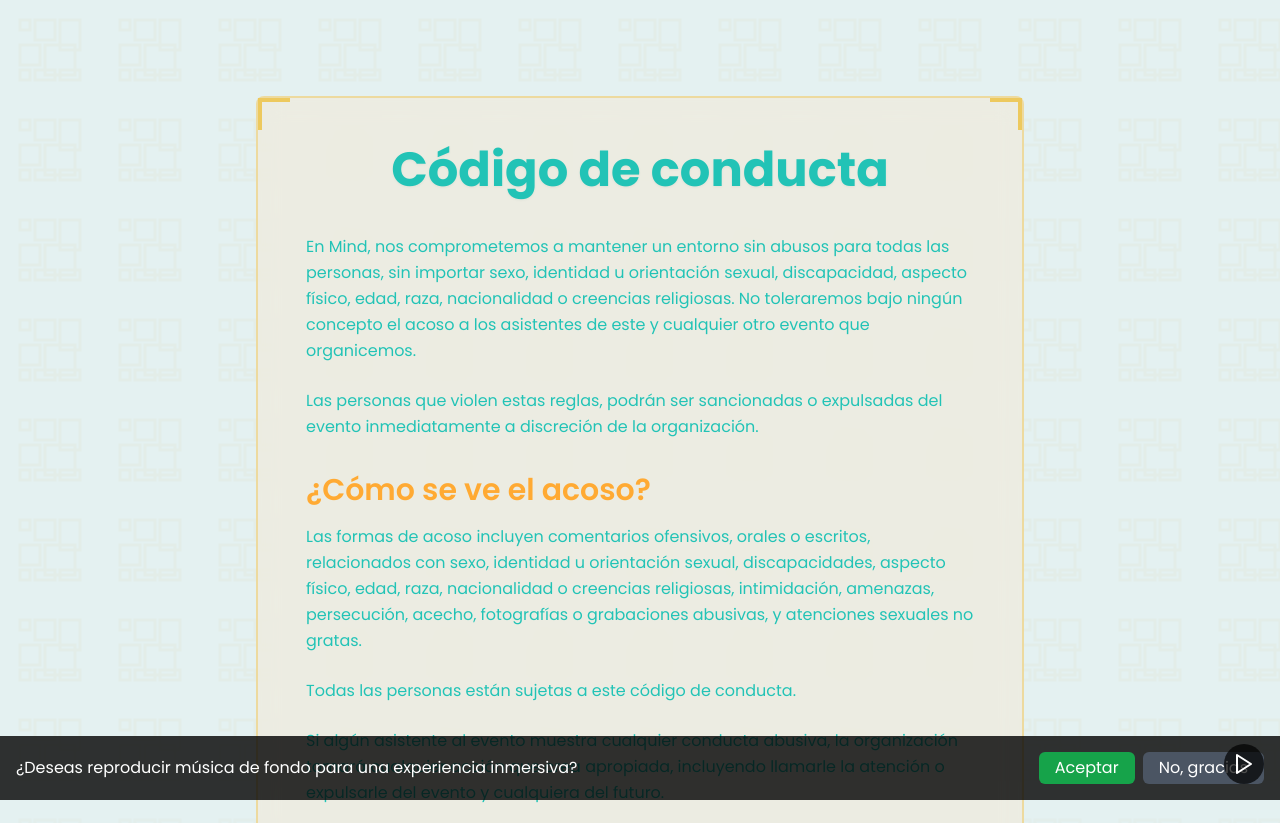
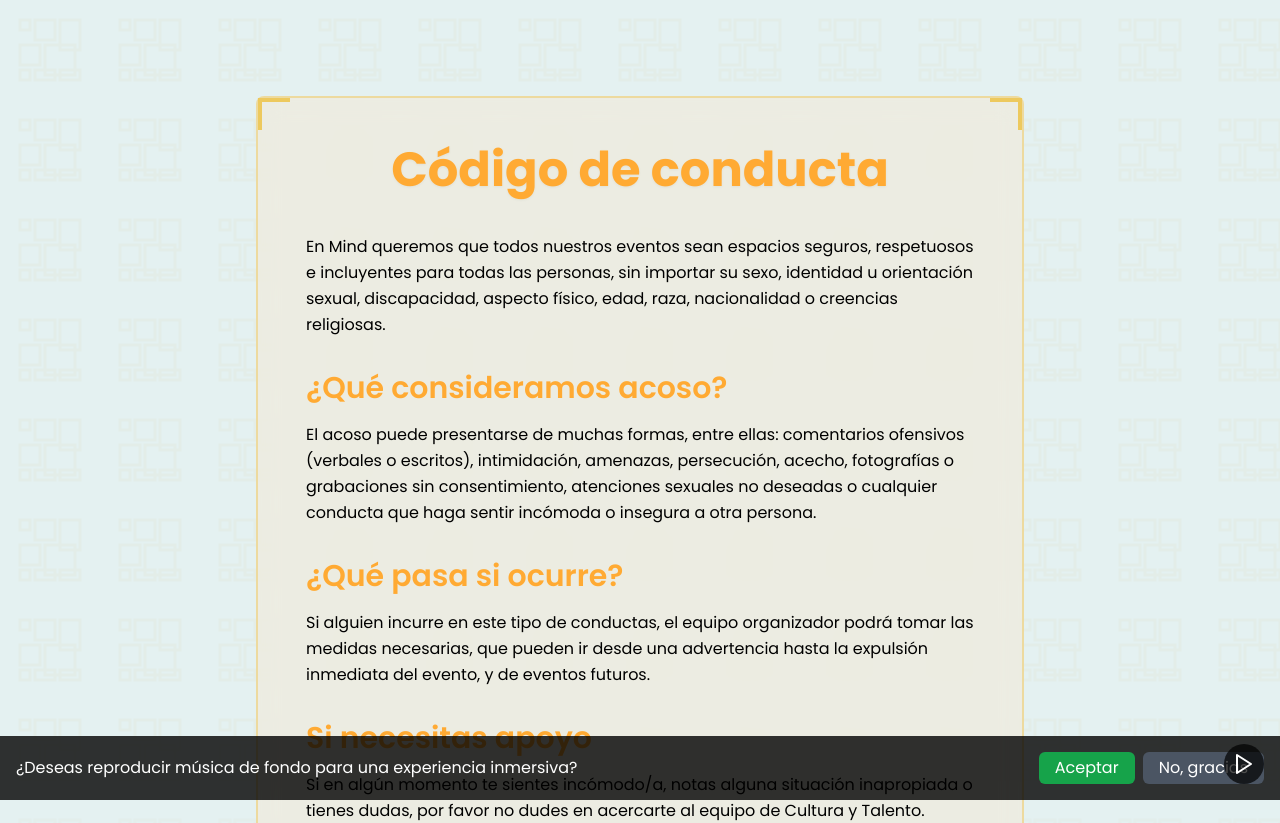
Before and after one commit to saianfordx/palmar-app, a Next.js app: page /codigo-de-conducta in a window 1280 px wide. Shown: the top 823 px of the page. Built offline with nearby package versions, Linux system fonts and the light colour scheme.

Commit message:
Letters changing

```diff
--- a/app/codigo-de-conducta/page.tsx
+++ b/app/codigo-de-conducta/page.tsx
@@ -9,42 +9,44 @@ export const metadata = {
 
 export default function CodigoDeConductaPage() {
   return (
-    <main className="relative min-h-screen py-24 px-4 bg-gradient-palmar-subtle text-palmar-teal flex items-start justify-center overflow-hidden">
+    <main className="relative min-h-screen py-24 px-4 bg-gradient-palmar-subtle text-black flex items-start justify-center overflow-hidden">
       {/* Background pattern overlay */}
       <DecorativePattern variant="palmar-gold" className="opacity-20" />
 
       {/* Content card */}
       <div className="relative z-10 w-full max-w-3xl">
         <MayanBorder className="bg-palmar-cream/60 backdrop-blur-md rounded-lg p-8 md:p-12">
-          <h1 className="text-4xl md:text-5xl font-extrabold mb-10 text-center text-palmar-teal drop-shadow-sm">
+          <h1 className="text-4xl md:text-5xl font-extrabold mb-10 text-center text-palmar-orange drop-shadow-sm">
             Código de conducta
           </h1>
 
           <p className="mb-6 leading-relaxed">
-            En Mind, nos comprometemos a mantener un entorno sin abusos para todas las personas, sin importar sexo, identidad u orientación sexual, discapacidad, aspecto físico, edad, raza, nacionalidad o creencias religiosas. No toleraremos bajo ningún concepto el acoso a los asistentes de este y cualquier otro evento que organicemos.
-          </p>
-
-          <p className="mb-6 leading-relaxed">
-            Las personas que violen estas reglas, podrán ser sancionadas o expulsadas del evento inmediatamente a discreción de la organización.
+            En Mind queremos que todos nuestros eventos sean espacios seguros, respetuosos e incluyentes para todas las personas, sin importar su sexo, identidad u orientación sexual, discapacidad, aspecto físico, edad, raza, nacionalidad o creencias religiosas.
           </p>
 
           <h2 className="text-2xl md:text-3xl font-semibold mt-8 mb-4 text-palmar-orange">
-            ¿Cómo se ve el acoso?
+            ¿Qué consideramos acoso?
           </h2>
           <p className="mb-6 leading-relaxed">
-            Las formas de acoso incluyen comentarios ofensivos, orales o escritos, relacionados con sexo, identidad u orientación sexual, discapacidades, aspecto físico, edad, raza, nacionalidad o creencias religiosas, intimidación, amenazas, persecución, acecho, fotografías o grabaciones abusivas, y atenciones sexuales no gratas.
+            El acoso puede presentarse de muchas formas, entre ellas: comentarios ofensivos (verbales o escritos), intimidación, amenazas, persecución, acecho, fotografías o grabaciones sin consentimiento, atenciones sexuales no deseadas o cualquier conducta que haga sentir incómoda o insegura a otra persona.
           </p>
 
+          <h2 className="text-2xl md:text-3xl font-semibold mt-8 mb-4 text-palmar-orange">
+            ¿Qué pasa si ocurre?
+          </h2>
           <p className="mb-6 leading-relaxed">
-            Todas las personas están sujetas a este código de conducta.
+            Si alguien incurre en este tipo de conductas, el equipo organizador podrá tomar las medidas necesarias, que pueden ir desde una advertencia hasta la expulsión inmediata del evento, y de eventos futuros.
           </p>
 
+          <h2 className="text-2xl md:text-3xl font-semibold mt-8 mb-4 text-palmar-orange">
+            Si necesitas apoyo
+          </h2>
           <p className="mb-6 leading-relaxed">
-            Si algún asistente al evento muestra cualquier conducta abusiva, la organización tomará cualquier acción que crea apropiada, incluyendo llamarle la atención o expulsarle del evento y cualquiera del futuro.
+            Si en algún momento te sientes incómodo/a, notas alguna situación inapropiada o tienes dudas, por favor no dudes en acercarte al equipo de Cultura y Talento. Estamos aquí para apoyarte.
           </p>
 
           <p className="mb-6 font-semibold leading-relaxed">
-            Si eres víctima de conductas abusivas, ves a otra persona que está siendo acosada, o tienes dudas, por favor contacta al equipo de Cultura y Talento.
+            Entre todos podemos crear el ambiente que queremos en Mind: de respeto, confianza y bienestar para todas las personas.
           </p>
 
           <div className="text-center mt-12">
```
